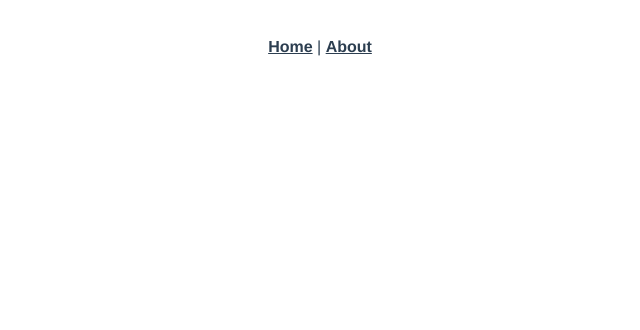
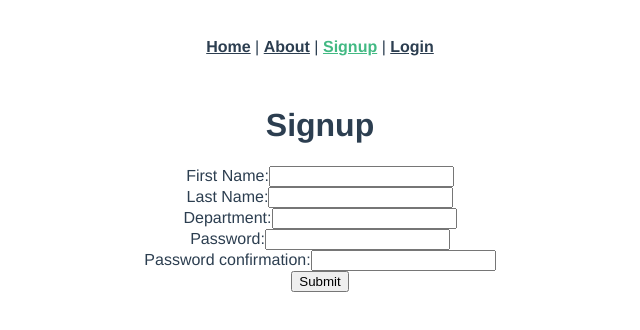
Before and after one commit to JohnChichester/capstone_frontend3, a Vue app: page /signup in a window 1280 px wide. Shown: the top 330 px of the page, without its empty margins (320-960 px from the left). Built offline with nearby package versions, Linux system fonts and the light colour scheme.

Commit message:
late initial commit

```diff
--- a/package.json
+++ b/package.json
@@ -8,6 +8,7 @@
     "lint": "vue-cli-service lint"
   },
   "dependencies": {
+    "axios": "^0.21.1",
     "core-js": "^3.6.5",
     "vue": "^2.6.11",
     "vue-router": "^3.2.0"
--- a/src/App.vue
+++ b/src/App.vue
@@ -4,6 +4,12 @@
       <router-link to="/">Home</router-link>
       |
       <router-link to="/about">About</router-link>
+      |
+      <router-link to="/signup">Signup</router-link>
+      |
+      <router-link to="/login">Login</router-link>
+
+      <router-link v-if="logged_in" to="/logout">| Logout</router-link>
     </div>
     <router-view />
   </div>
@@ -31,3 +37,5 @@
   color: #42b983;
 }
 </style>
+
+<script></script>
--- a/src/main.js
+++ b/src/main.js
@@ -1,6 +1,14 @@
 import Vue from "vue";
 import App from "./App.vue";
 import router from "./router";
+import axios from "axios";
+
+axios.defaults.baseURL = process.env.NODE_ENV === "development" ? "http://localhost:3000" : "/";
+
+var jwt = localStorage.getItem("jwt");
+if (jwt) {
+  axios.defaults.headers.common["Authorization"] = "Bearer " + jwt;
+}
 
 Vue.config.productionTip = false;
 
--- a/src/router/index.js
+++ b/src/router/index.js
@@ -1,6 +1,9 @@
 import Vue from "vue";
 import VueRouter from "vue-router";
 import Home from "../views/Home.vue";
+import Signup from "../views/Signup.vue";
+import Login from "../views/Login.vue";
+import Logout from "../views/Logout.vue";
 
 Vue.use(VueRouter);
 
@@ -10,6 +13,9 @@ const routes = [
     name: "Home",
     component: Home,
   },
+  { path: "/signup", name: "signup", component: Signup },
+  { path: "/login", name: "login", component: Login },
+  { path: "/logout", name: "logout", component: Logout },
   {
     path: "/about",
     name: "About",
--- /dev/null
+++ b/src/views/Login.vue
@@ -0,0 +1,54 @@
+<template>
+  <div class="login">
+    <form v-on:submit.prevent="submit()">
+      <h1>Login</h1>
+      <ul>
+        <li v-for="error in errors" v-bind:key="error">{{ error }}</li>
+      </ul>
+      <div>
+        <label>Username:</label>
+        <input type="username" v-model="username" />
+      </div>
+      <div>
+        <label>Password:</label>
+        <input type="password" v-model="password" />
+      </div>
+      <input type="submit" value="Submit" />
+    </form>
+  </div>
+</template>
+
+<script>
+import axios from "axios";
+
+export default {
+  data: function () {
+    return {
+      username: "",
+      password: "",
+      errors: [],
+    };
+  },
+  methods: {
+    submit: function () {
+      var params = {
+        email: this.email,
+        password: this.password,
+      };
+      axios
+        .post("/sessions", params)
+        .then((response) => {
+          axios.defaults.headers.common["Authorization"] = "Bearer " + response.data.jwt;
+          localStorage.setItem("jwt", response.data.jwt);
+          this.$router.push("/");
+        })
+        .catch((error) => {
+          console.log(error.response);
+          this.errors = ["Invalid email or password."];
+          this.email = "";
+          this.password = "";
+        });
+    },
+  },
+};
+</script>
--- /dev/null
+++ b/src/views/Logout.vue
@@ -0,0 +1,15 @@
+<template>
+  <div class="logout"></div>
+</template>
+
+<script>
+import axios from "axios";
+
+export default {
+  created: function () {
+    delete axios.defaults.headers.common["Authorization"];
+    localStorage.removeItem("jwt");
+    this.$router.push("/");
+  },
+};
+</script>
--- /dev/null
+++ b/src/views/Signup.vue
@@ -0,0 +1,69 @@
+<template>
+  <div class="signup">
+    <form v-on:submit.prevent="submit()">
+      <h1>Signup</h1>
+      <ul>
+        <li v-for="error in errors" v-bind:key="error">{{ error }}</li>
+      </ul>
+      <div>
+        <label>First Name:</label>
+        <input type="text" v-model="first_name" />
+      </div>
+      <div>
+        <label>Last Name:</label>
+        <input type="text" v-model="last_name" />
+      </div>
+      <div>
+        <label>Department:</label>
+        <input type="text" v-model="department" />
+      </div>
+      <div>
+        <label>Password:</label>
+        <input type="password" v-model="password" />
+      </div>
+      <div>
+        <label>Password confirmation:</label>
+        <input type="password" v-model="passwordConfirmation" />
+      </div>
+      <input type="submit" value="Submit" />
+    </form>
+  </div>
+</template>
+
+<script>
+import axios from "axios";
+
+export default {
+  data: function () {
+    return {
+      first_name: "",
+      last_name: "",
+      department: "",
+      password: "",
+      passwordConfirmation: "",
+      errors: [],
+    };
+  },
+  methods: {
+    submit: function () {
+      var params = {
+        first_name: this.first_name,
+        last_name: this.last_name,
+        username: this.first_name[0].toUpperCase() + this.last_name.toLowerCase(),
+        department: this.department,
+        password: this.password,
+        password_confirmation: this.passwordConfirmation,
+      };
+      axios
+        .post("/users", params)
+        .then((response) => {
+          console.log(response.data);
+          this.$router.push("/login");
+        })
+        .catch((error) => {
+          this.errors = error.response.data.errors;
+        });
+    },
+  },
+};
+</script>
```
Also changed, not shown: 1 other file (tests, documents, lock files or other folders).
